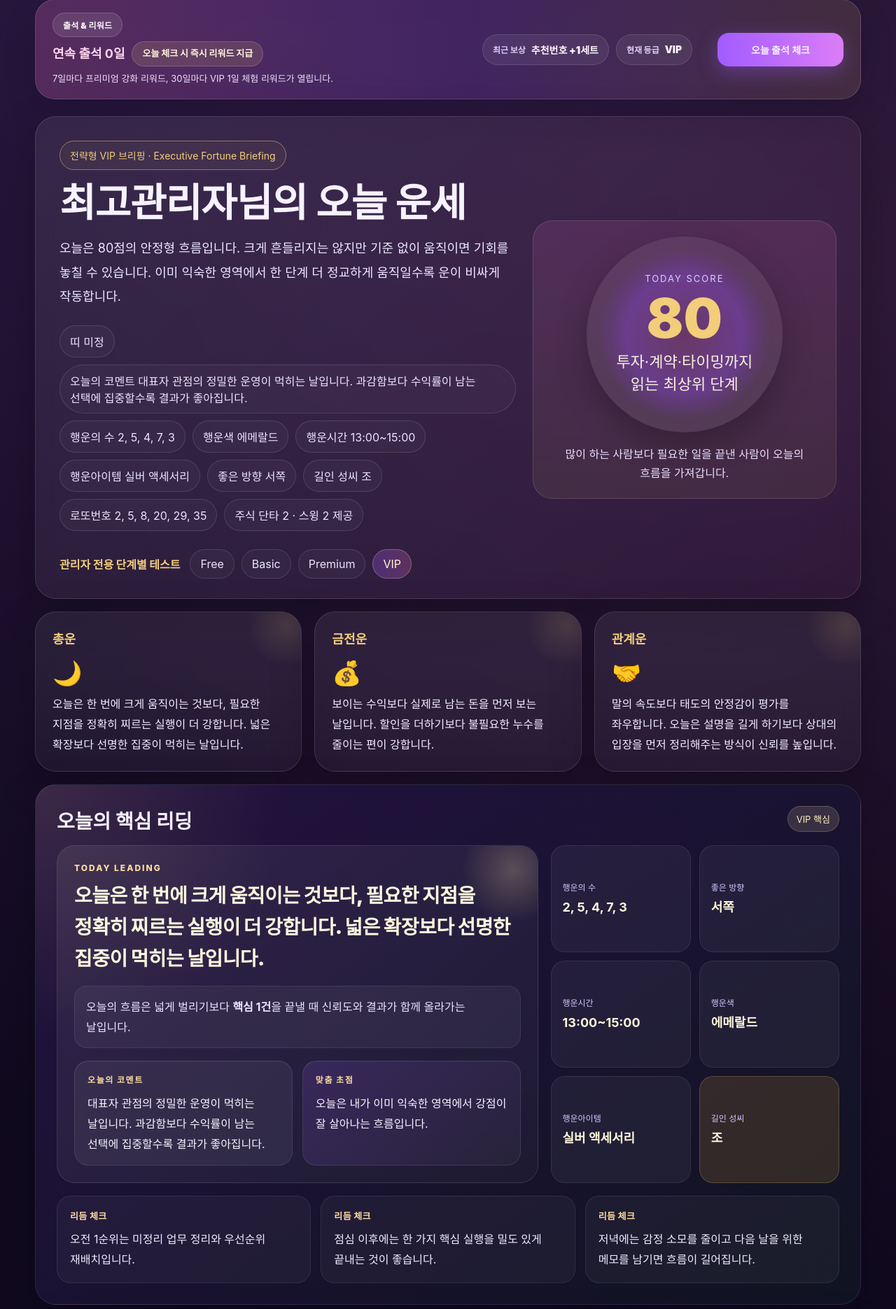
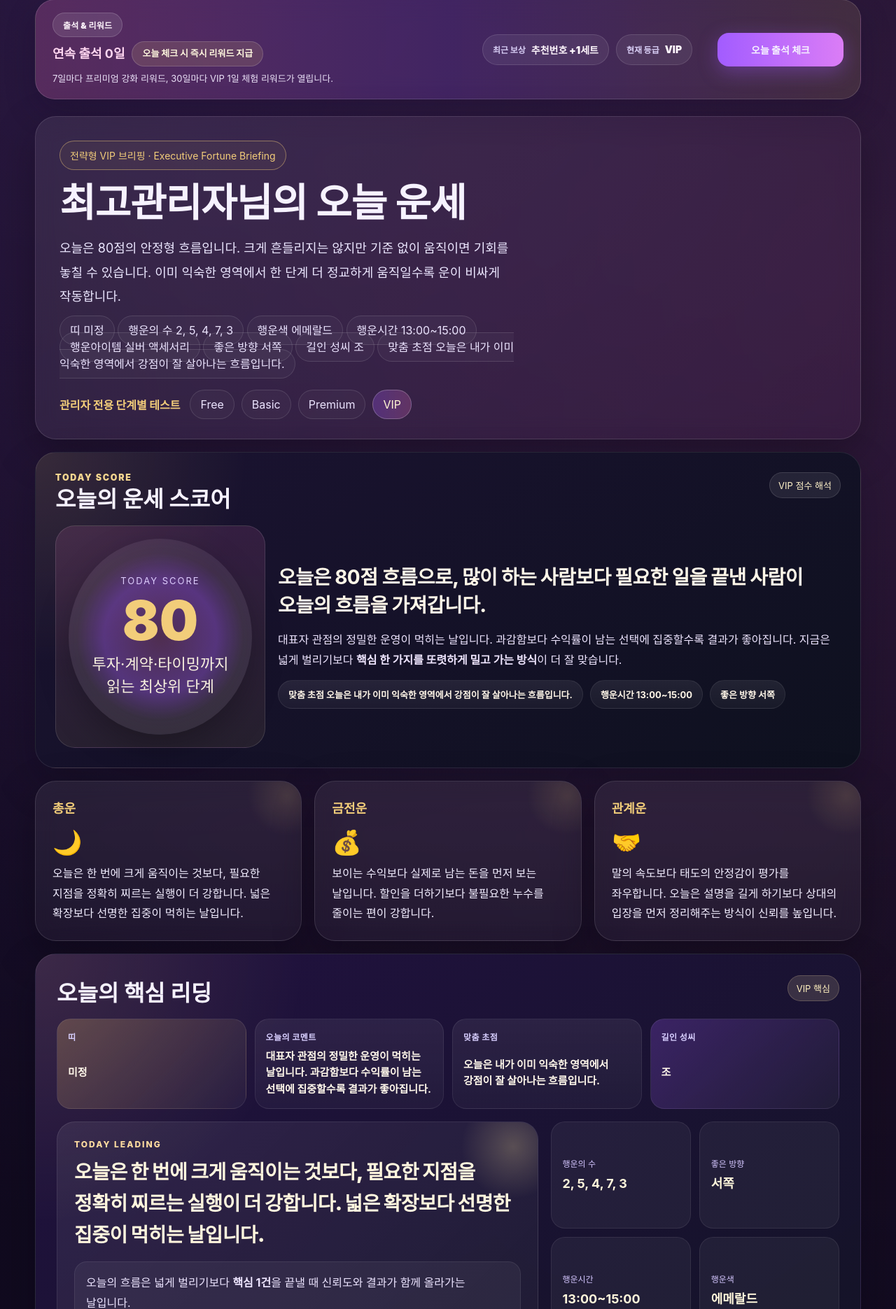
Before and after one commit to happyn1004/fortune-app, a FastAPI app: page /fortune in a window 1280 px wide. Shown: the part 170-2041 px from the top of the page at 70% size. Run offline with FastAPI, Linux system fonts and the light colour scheme; the visitor is signed in with stand-in values (Sample User, id 1); data comes from the database, SQL or seed files in the repository; data that the repository does not hold is empty.

Commit message:
Add files via upload

```diff
--- a/app/static/style.css
+++ b/app/static/style.css
@@ -2908,3 +2908,54 @@ h1, h2, h3, h4, p, dt, dd, span, a, strong, div, label, button { overflow-wrap:
     font-size: 11px;
   }
 }
+
+
+/* v99 customer fortune flow refinement */
+.fortune-score-showcase{padding:28px;border:1px solid rgba(255,255,255,.09);background:radial-gradient(circle at top left, rgba(255,214,122,.12), rgba(255,214,122,0) 24%),linear-gradient(145deg, rgba(28,19,50,.98), rgba(14,17,30,.98));box-shadow:0 24px 60px rgba(5,7,16,.24);margin:16px 0 18px;}
+.fortune-score-showcase-head{display:flex;align-items:flex-start;justify-content:space-between;gap:14px;margin-bottom:18px;}
+.fortune-score-kicker{color:#f4d68f;font-size:.78rem;letter-spacing:.14em;font-weight:900;}
+.fortune-score-showcase-head h2{margin:6px 0 0;font-size:32px;line-height:1.15;}
+.score-chip{background:rgba(255,255,255,.08);}
+.fortune-score-showcase-body{display:grid;grid-template-columns:300px 1fr;gap:18px;align-items:center;}
+.fortune-score-panel-inline{padding:18px;min-height:100%;}
+.fortune-score-story{display:grid;gap:14px;}
+.fortune-score-story-line{font-size:28px;line-height:1.42;font-weight:800;color:#fff7e8;letter-spacing:-.02em;}
+.fortune-score-story-desc{margin:0;color:#eee5ff;line-height:1.82;font-size:16px;}
+.fortune-score-story-chips{display:flex;flex-wrap:wrap;gap:10px;}
+.fortune-score-story-chips span,.fortune-hero-mobile-pills span{display:inline-flex;align-items:center;justify-content:center;padding:10px 14px;border-radius:999px;background:linear-gradient(180deg, rgba(255,255,255,.08), rgba(255,255,255,.04));border:1px solid rgba(255,255,255,.08);color:#fff6e8;font-size:13px;font-weight:700;}
+.fortune-hero-mobile-pills{display:grid;grid-template-columns:repeat(3,minmax(0,1fr));gap:8px;}
+.lead-reading-head h3{font-size:32px;}
+.lead-reading-card{overflow:hidden;}
+.lead-reading-spotlight{display:grid;grid-template-columns:repeat(4,minmax(0,1fr));gap:12px;margin:16px 0 18px;}
+.lead-spotlight-item{padding:16px 15px;border-radius:20px;background:linear-gradient(180deg, rgba(255,255,255,.07), rgba(255,255,255,.035));border:1px solid rgba(255,255,255,.08);display:grid;gap:8px;min-width:0;}
+.lead-spotlight-item span{font-size:12px;color:#d8cfff;font-weight:800;letter-spacing:.04em;}
+.lead-spotlight-item strong{font-size:15px;line-height:1.55;color:#fff7ea;word-break:keep-all;overflow-wrap:anywhere;}
+.lead-spotlight-item.highlight{background:linear-gradient(135deg, rgba(255,203,107,.22), rgba(255,255,255,.04));}
+.lead-spotlight-item.accent{background:linear-gradient(135deg, rgba(162,92,255,.24), rgba(255,255,255,.04));}
+.fortune-mobile-overview-head{justify-content:space-between;align-items:center;}
+@media (max-width: 980px){
+  .fortune-score-showcase-body{grid-template-columns:1fr;}
+  .fortune-score-panel-inline{display:flex;justify-content:center;}
+  .lead-reading-spotlight{grid-template-columns:repeat(2,minmax(0,1fr));}
+}
+@media (max-width: 760px){
+  .fortune-hero{grid-template-columns:1fr;}
+  .fortune-hero-copy{gap:14px;}
+  .fortune-hero-mobile-pills{grid-template-columns:1fr;}
+  .fortune-score-showcase{padding:20px 18px;border-radius:26px;}
+  .fortune-score-showcase-head{align-items:center;margin-bottom:14px;}
+  .fortune-score-showcase-head h2{font-size:25px;}
+  .fortune-score-story-line{font-size:22px;line-height:1.5;}
+  .fortune-score-story-desc{font-size:14px;line-height:1.74;}
+  .fortune-score-story-chips{display:grid;grid-template-columns:1fr;gap:8px;}
+  .fortune-score-story-chips span,.fortune-hero-mobile-pills span{justify-content:flex-start;border-radius:16px;font-size:12px;padding:10px 12px;}
+  .lead-reading-head h3{font-size:25px;}
+  .lead-reading-spotlight{grid-template-columns:1fr;gap:10px;margin:14px 0 16px;}
+  .lead-spotlight-item{padding:15px 14px;border-radius:18px;}
+  .lead-spotlight-item strong{font-size:14px;line-height:1.55;}
+  .fortune-mobile-overview{padding:16px;}
+}
+@media (max-width: 420px){
+  .fortune-score-showcase-head h2{font-size:22px;}
+  .fortune-score-story-line{font-size:19px;}
+}
--- a/app/templates/base.html
+++ b/app/templates/base.html
@@ -29,10 +29,10 @@
   <meta name="twitter:title" content="{{ meta_title }}">
   <meta name="twitter:description" content="{{ meta_description }}">
   <meta name="twitter:image" content="{{ og_image }}">
-  <link rel="manifest" href="/static/manifest.webmanifest?v={{ static_version if static_version is defined else 'v98-mobile-render-final' }}">
-  <link rel="apple-touch-icon" href="/static/icon-192.png?v={{ static_version if static_version is defined else 'v98-mobile-render-final' }}">
+  <link rel="manifest" href="/static/manifest.webmanifest?v={{ static_version if static_version is defined else 'v99-customer-flow-final' }}">
+  <link rel="apple-touch-icon" href="/static/icon-192.png?v={{ static_version if static_version is defined else 'v99-customer-flow-final' }}">
   <title>{% block title %}{{ site_settings.brand_name if site_settings else "오늘의 운세" }}{% endblock %}</title>
-  <link rel="stylesheet" href="/static/style.css?v={{ static_version if static_version is defined else 'v98-mobile-render-final' }}">
+  <link rel="stylesheet" href="/static/style.css?v={{ static_version if static_version is defined else 'v99-customer-flow-final' }}">
 </head>
 <body>
   <header class="topbar" id="siteTopbar">
@@ -158,7 +158,7 @@
     </div>
   </footer>
 <script>
-const PUSH_SW_URL = "/static/sw-push-v24.js?v={{ static_version if static_version is defined else 'v98-mobile-render-final' }}";
+const PUSH_SW_URL = "/static/sw-push-v24.js?v={{ static_version if static_version is defined else 'v99-customer-flow-final' }}";
 const PUSH_PENDING_STORAGE_KEY = 'pushPendingSubscriptionV1';
 const PUSH_LAST_SYNC_KEY = 'pushLastSyncAtV1';
 const PUSH_API_BASE = window.location.origin;
@@ -449,8 +449,8 @@ window.addEventListener("beforeinstallprompt", function(e){ e.preventDefault();
       if (!registration || !registration.showNotification) return;
       await registration.showNotification('알림 화면 테스트', {
         body: '기기 알림 표시는 정상입니다. 이어서 서버 푸시 도착 여부만 확인하면 됩니다.',
-        icon: '/static/icon-192.png?v={{ static_version if static_version is defined else 'v98-mobile-render-final' }}',
-        badge: '/static/icon-192.png?v={{ static_version if static_version is defined else 'v98-mobile-render-final' }}',
+        icon: '/static/icon-192.png?v={{ static_version if static_version is defined else 'v99-customer-flow-final' }}',
+        badge: '/static/icon-192.png?v={{ static_version if static_version is defined else 'v99-customer-flow-final' }}',
         tag: 'local-proof-' + Date.now(),
         renotify: false,
         data: { target_url: '/fortune' }
--- a/app/templates/fortune.html
+++ b/app/templates/fortune.html
@@ -32,17 +32,20 @@
     <div class="badge">{{ fortune.plan_meta.label }} · {{ fortune.plan_meta.report_name }}</div>
     <h1>{{ user.name }}님의 오늘 운세</h1>
     <p class="fortune-summary">{{ fortune['티저요약'] if active_plan == "Free" else fortune['요약'] }}</p>
-    <div class="fortune-tags fortune-tags-rich">
+    <div class="fortune-tags fortune-tags-rich desktop-only">
       <span>띠 {{ fortune['띠'] }}</span>
-      <span>오늘의 코멘트 {{ fortune['오늘의코멘트'] }}</span>
       <span>행운의 수 {{ fortune['행운의수'] | join(', ') }}</span>
       <span>행운색 {{ fortune['행운색'] }}</span>
       <span>행운시간 {{ fortune['행운시간'] }}</span>
       <span>행운아이템 {{ fortune['행운아이템'] }}</span>
       <span>좋은 방향 {{ fortune['오늘의좋은방향'] }}</span>
       <span>길인 성씨 {{ fortune['오늘의길인성씨'] }}</span>
-      <span>로또번호 {{ fortune['이번주로또']['sets'][0]['numbers'] | join(', ') }}</span>
-      <span>주식 단타 2 · 스윙 2 제공</span>
+      <span>맞춤 초점 {{ fortune['맞춤초점'] }}</span>
+    </div>
+    <div class="fortune-hero-mobile-pills mobile-only">
+      <span>띠 {{ fortune['띠'] }}</span>
+      <span>행운의 수 {{ fortune['행운의수'] | join(', ') }}</span>
+      <span>길인 성씨 {{ fortune['오늘의길인성씨'] }}</span>
     </div>
     {% if user.role == 'admin' %}
     <div class="preview-switch left-margin">
@@ -56,30 +59,47 @@
     {% endif %}
     {% endif %}
   </div>
-  <div class="fortune-score-panel tier-{{ active_plan|lower }}">
-    <div class="fortune-score-ring">
-      <div class="score-mini-label">TODAY SCORE</div>
-      <div class="fortune-score-number">{{ fortune['점수'] }}</div>
-      <div class="fortune-score-text">{{ fortune.plan_meta.headline }}</div>
+</section>
+
+<section class="card fortune-score-showcase">
+  <div class="fortune-score-showcase-head">
+    <div>
+      <div class="fortune-score-kicker">TODAY SCORE</div>
+      <h2>오늘의 운세 스코어</h2>
     </div>
-    <p class="fortune-one-line">{{ fortune['오늘의한줄'] }}</p>
+    <span class="panel-chip score-chip">{{ active_plan }} 점수 해석</span>
+  </div>
+  <div class="fortune-score-showcase-body tier-{{ active_plan|lower }}">
+    <div class="fortune-score-panel tier-{{ active_plan|lower }} fortune-score-panel-inline">
+      <div class="fortune-score-ring">
+        <div class="score-mini-label">TODAY SCORE</div>
+        <div class="fortune-score-number">{{ fortune['점수'] }}</div>
+        <div class="fortune-score-text">{{ fortune.plan_meta.headline }}</div>
+      </div>
+    </div>
+    <div class="fortune-score-story">
+      <div class="fortune-score-story-line">오늘은 <strong>{{ fortune['점수'] }}점 흐름</strong>으로, {{ fortune['오늘의한줄'] }}</div>
+      <p class="fortune-score-story-desc">{{ fortune['오늘의코멘트'] }} 지금은 넓게 벌리기보다 <strong>핵심 한 가지를 또렷하게 밀고 가는 방식</strong>이 더 잘 맞습니다.</p>
+      <div class="fortune-score-story-chips">
+        <span>맞춤 초점 {{ fortune['맞춤초점'] }}</span>
+        <span>행운시간 {{ fortune['행운시간'] }}</span>
+        <span>좋은 방향 {{ fortune['오늘의좋은방향'] }}</span>
+      </div>
+    </div>
   </div>
 </section>
 
 <section class="card fortune-mobile-overview mobile-only">
   <div class="fortune-mobile-overview-head">
-    <div>
-      <div class="fortune-mobile-kicker">MOBILE SIGNATURE</div>
-      <h3>모바일에서도 핵심 흐름이 한눈에 보이도록 정리했습니다</h3>
-    </div>
+    <div class="fortune-mobile-kicker">MOBILE SIGNATURE</div>
     <span class="panel-chip">{{ active_plan }} 리포트</span>
   </div>
   <div class="fortune-mobile-overview-grid">
-    <div class="fortune-mobile-overview-card">
+    <div class="fortune-mobile-overview-card accent">
       <span>오늘의 코멘트</span>
       <strong>{{ fortune['오늘의코멘트'] }}</strong>
     </div>
-    <div class="fortune-mobile-overview-card accent">
+    <div class="fortune-mobile-overview-card">
       <span>맞춤 초점</span>
       <strong>{{ fortune['맞춤초점'] }}</strong>
     </div>
@@ -92,16 +112,6 @@
       <strong>{{ fortune['행운의수'] | join(', ') }}</strong>
     </div>
   </div>
-  <div class="fortune-mobile-signal-strip">
-    <div class="fortune-mobile-signal-box lotto">
-      <span>이번주 대표 로또</span>
-      <strong>{{ fortune['이번주로또']['sets'][0]['numbers'] | join(' · ') }}</strong>
-    </div>
-    <div class="fortune-mobile-signal-box stock">
-      <span>오늘의 핫 주식</span>
-      <strong>단타 2종목 · 스윙 2종목</strong>
-    </div>
-  </div>
 </section>
 
 <section class="info-grid three fortune-kpis reordered-kpis">
@@ -112,6 +122,12 @@
 
 <section class="card lead-reading-card">
   <div class="panel-head lead-reading-head"><h3>오늘의 핵심 리딩</h3><span class="panel-chip lead-chip">{{ active_plan }} 핵심</span></div>
+  <div class="lead-reading-spotlight">
+    <div class="lead-spotlight-item highlight"><span>띠</span><strong>{{ fortune['띠'] }}</strong></div>
+    <div class="lead-spotlight-item"><span>오늘의 코멘트</span><strong>{{ fortune['오늘의코멘트'] }}</strong></div>
+    <div class="lead-spotlight-item"><span>맞춤 초점</span><strong>{{ fortune['맞춤초점'] }}</strong></div>
+    <div class="lead-spotlight-item accent"><span>길인 성씨</span><strong>{{ fortune['오늘의길인성씨'] }}</strong></div>
+  </div>
   <div class="lead-reading-shell">
     <div class="lead-reading-hero">
       <div class="lead-reading-label">TODAY LEADING</div>
```
Also changed, not shown: V99_CUSTOMER_FLOW_REORDER_NOTES.txt (added, +8 -0 lines).
